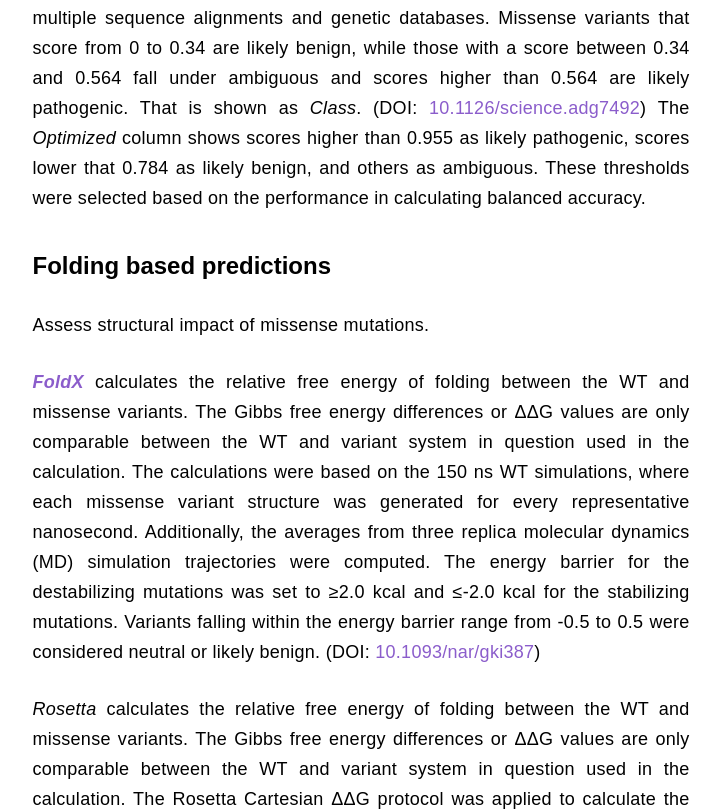
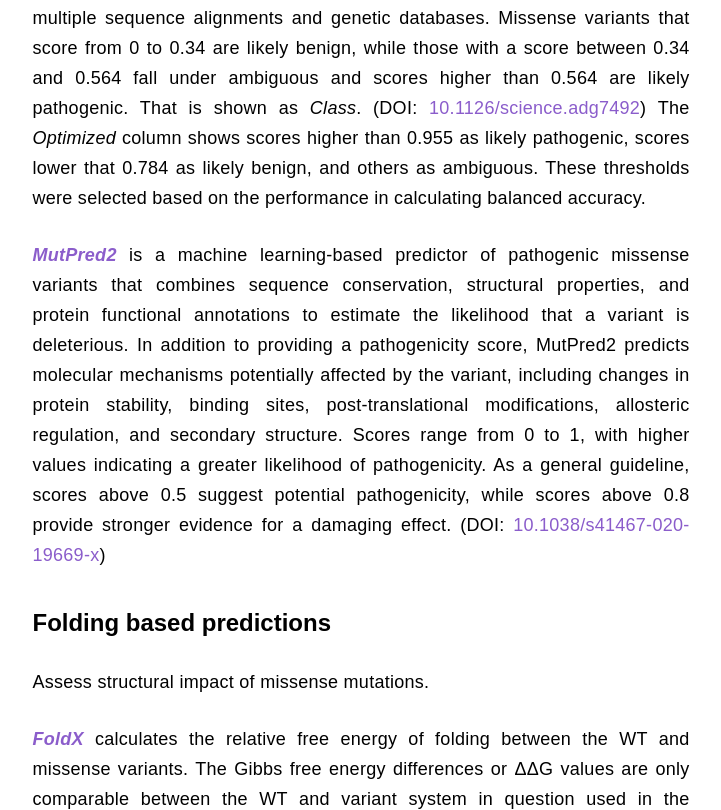
Before and after one commit to jvlehtonen/SGM_site, a PHP site: page /table/metrics.html in a window 1280 px wide. Shown: the part 2767-3577 px from the top of the page, without its empty margins (279-1000 px from the left). Run offline with PHP 8.4, Linux system fonts and the light colour scheme; some libraries are stand-ins or nearby versions.

Commit message:
Show MutPred2 in tables and metrics

```diff
--- a/src/table/metrics.html
+++ b/src/table/metrics.html
@@ -189,6 +189,22 @@ insights into the potential pathogenicity of genetic variants (DOI:
   likely pathogenic, scores lower that 0.784 as likely benign, and
   others as ambiguous.  These thresholds were selected based on the
   performance in calculating balanced accuracy.
+</p>
+
+<p class="myjust"><a href="https://mutpred.mutdb.org/"><i><b>MutPred2</b></i></a>
+  is a machine learning-based predictor of pathogenic missense
+  variants that combines sequence conservation, structural properties,
+  and protein functional annotations to estimate the likelihood that a
+  variant is deleterious. In addition to providing a pathogenicity
+  score, MutPred2 predicts molecular mechanisms potentially affected
+  by the variant, including changes in protein stability, binding
+  sites, post-translational modifications, allosteric regulation, and
+  secondary structure. Scores range from 0 to 1, with higher values
+  indicating a greater likelihood of pathogenicity. As a general
+  guideline, scores above 0.5 suggest potential pathogenicity, while
+  scores above 0.8 provide stronger evidence for a damaging
+  effect. (DOI:
+  <a href="https://doi.org/10.1038/s41467-020-19669-x">10.1038/s41467-020-19669-x</a>)
 </p>
 
 <h3>Folding based predictions</h3>
--- a/src/viewer/table.php
+++ b/src/viewer/table.php
@@ -389,12 +389,15 @@ document.getElementById(\"defaultOpen\").click();
             echo "<tr>
 	<th colspan=2>ESM1b (Q96PV0)</th>
 	<th colspan=2>AlphaMissense</th>
+	<th colspan=2>MutPred2</th>
       </tr>
       <tr>
 	<th>LLR score</th>
 	<th>Prediction</th>
 	<th>Pathogenicity</th>
 	<th>Class</th>
+	<th>Score</th>
+	<th>Prediction</th>
       </tr>\n";
             echo "</thead>
 <tbody>\n";
@@ -403,6 +406,8 @@ document.getElementById(\"defaultOpen\").click();
             echo "<td " . $style . ">" . $row['ESM1b_Q96PV0_Prediction'] . "</td>\n";
             echo "<td " . $style . ">" . $row['AlphaMissense_Pathogenicity'] . "</td>\n";
             echo "<td " . $style . ">" . $row['AlphaMissense_Class'] . "</td>\n";
+            echo "<td " . $style . ">" . $row['MutPred2'] . "</td>\n";
+            echo "<td " . $style . ">" . $row['MutPred2_predict'] . "</td>\n";
             echo "</tr>\n";
             echo "</tbody>
     </table>\n\n";
```
Also changed, not shown: src/table/index.php (+8 -2 lines).
